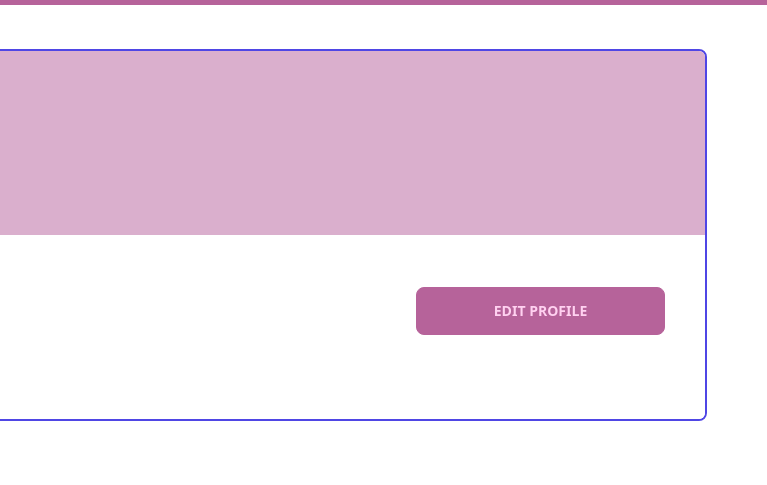
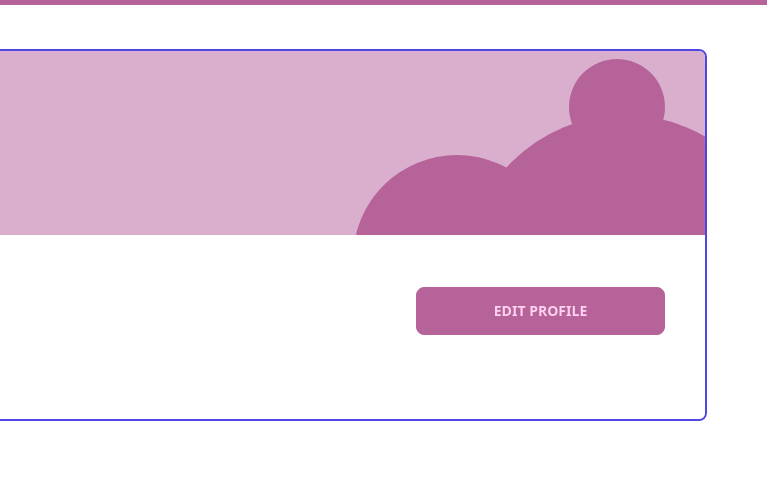
Before and after one commit to harikun/sitiwangi, a website: page public/web1366.html in a window 1280 px wide. Shown: the part 63-548 px from the top of the page, 513-1280 px from the left. Drawn offline with nearby package versions, Linux system fonts and the light colour scheme.

Commit message:
add circle

```diff
--- a/public/web1366.html
+++ b/public/web1366.html
@@ -44,8 +44,18 @@
             <div
               class="grid grid-cols-1 grid-rows-2 gap-0 overflow-hidden rounded-lg border-2 border-indigo-600"
             >
-              <div class="h-full bg-secondary"></div>
-              <div class="h-[184px] bg-white">
+              <div class="relative h-full bg-secondary">
+                <div
+                  class="absolute right-10 top-2 z-10 h-24 w-24 rounded-full bg-primary"
+                ></div>
+                <div
+                  class="absolute -right-20 top-16 z-10 h-80 w-80 rounded-full bg-primary"
+                ></div>
+                <div
+                  class="absolute -bottom-32 right-36 z-10 h-52 w-52 rounded-full bg-primary"
+                ></div>
+              </div>
+              <div class="z-10 h-[184px] bg-white">
                 <div
                   class="grid-rows-0 grid grid-cols-2 gap-0 overflow-visible"
                 >
```
Also changed, not shown: public/invoice1.html (+4 -2 lines), public/invoice2.html (+4 -2 lines), public/invoice4.html (+4 -2 lines), public/invoice5.html (+1 -1 lines), public/css/style.css.
